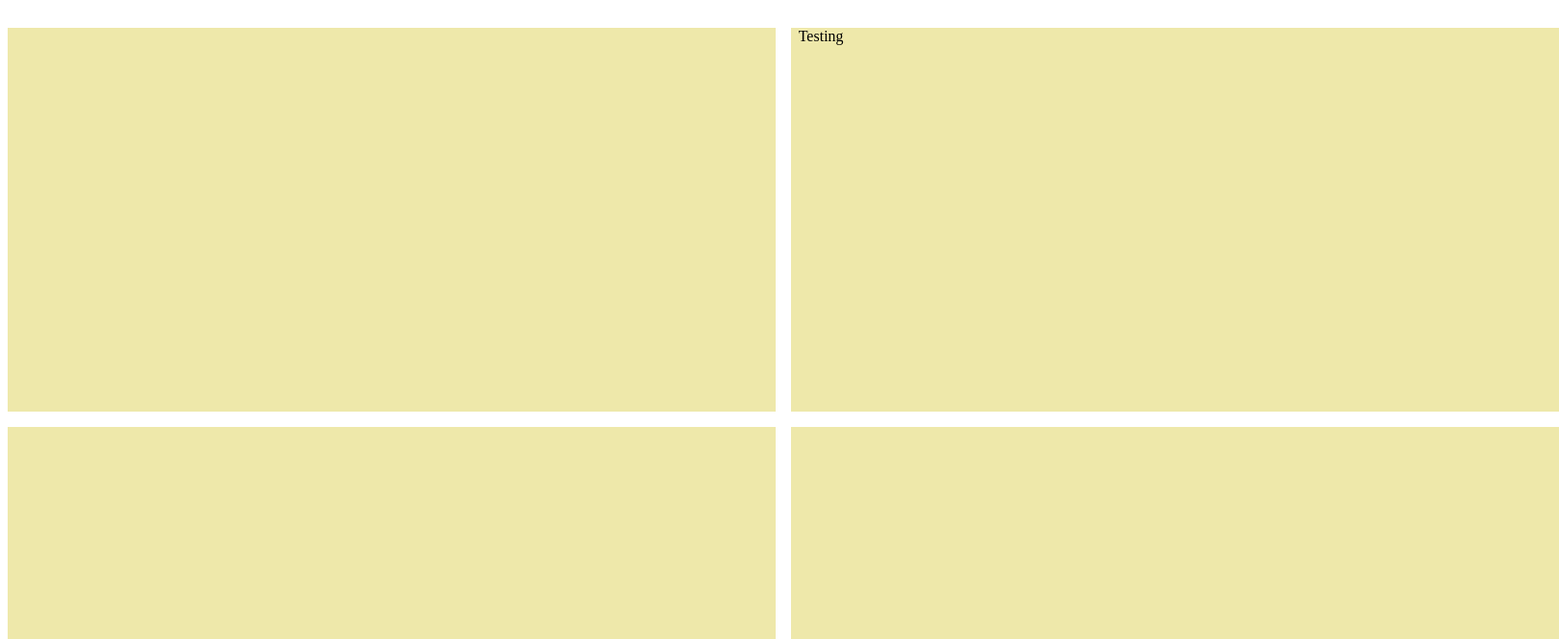
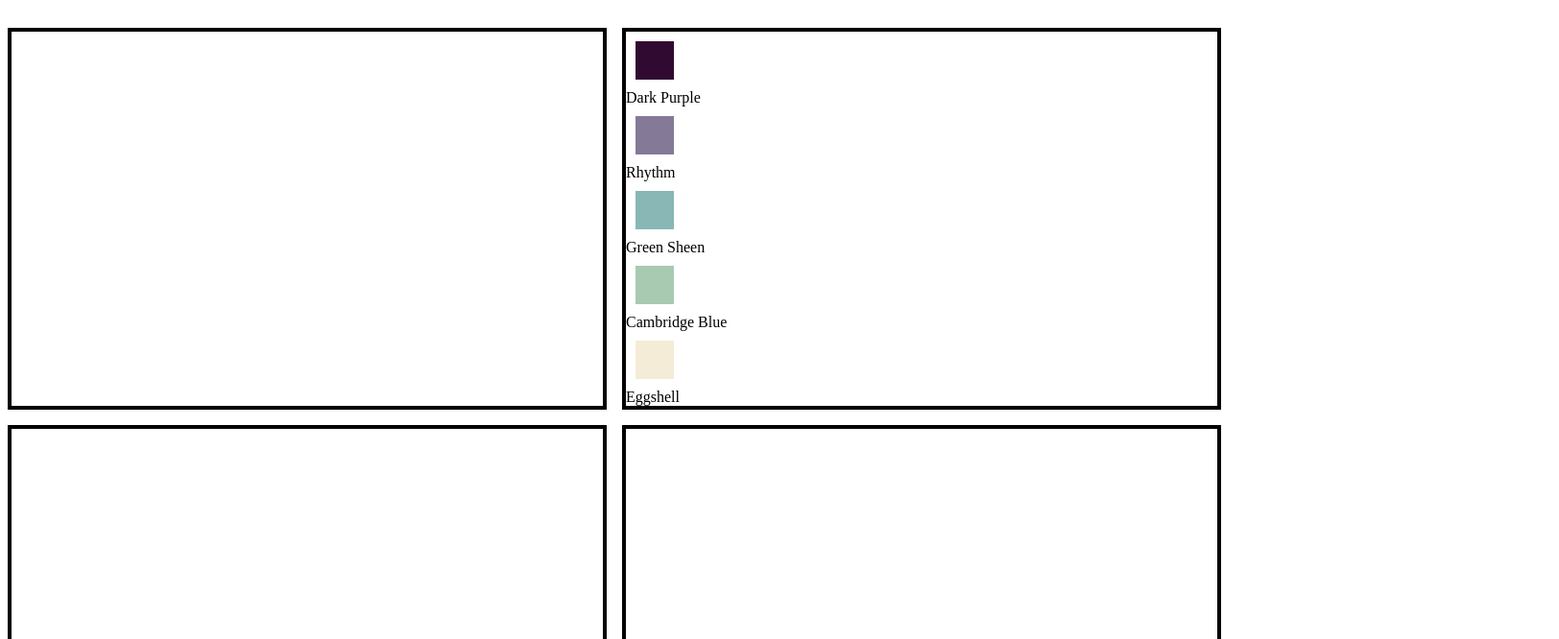
Before and after one commit to xoMishka/DesignGuide, a plain HTML site: page index.html in a window 1280 px wide. Shown: the part 90-756 px from the top of the page at 96% size, 1624 px wide, since content can reach past the window. Drawn offline with Linux system fonts and the light colour scheme.

Commit message:
Added colors

```diff
--- a/index.html
+++ b/index.html
@@ -28,8 +28,16 @@
             -->
         </section>
         <section class="colors container">
-            &nbsp;
-            Testing
+            <div class="box-1"></div>
+            <span>Dark Purple</span>
+            <div class="box-2"></div>
+            <span>Rhythm</span>
+            <div class="box-3"></div>
+            <span>Green Sheen</span>
+            <div class="box-4"></div>
+            <span>Cambridge Blue</span>
+            <div class="box-5"></div>
+            <span>Eggshell</span>
             <!--
                 Provide color blocks and specifications (e.g. hex or RGBa color
                 values). Identify primary versus secondary colors. HINT: Primary
--- a/styles/styles.css
+++ b/styles/styles.css
@@ -38,13 +38,19 @@ header {
     font-size: 24px;
 }
 
+section {
+    border: 4px solid black;
+}
 
+/* Colors */
+[class*="box-"] {
+    width: 40px;
+    height: 40px;
+    margin: 10px;
+}
 
-
-
-.container {
-    width: 800px;
-    height: 400px;
-    background-color: palegoldenrod;
-    margin: auto;
-}
+.box-1 { background-color: #310A31; }
+.box-2 { background-color: #847996; }
+.box-3 { background-color:  #88B7B5; }
+.box-4 { background-color: #A7CAB1;  }
+.box-5 { background-color: #F4ECD6; }
```
